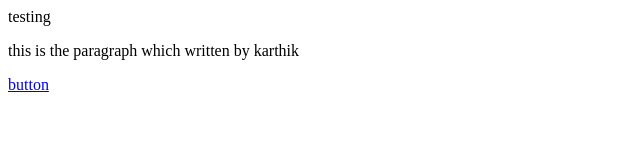
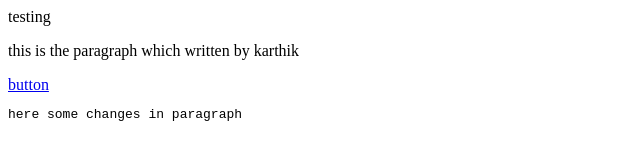
Before and after one commit to XcelevatorKarthik/SampleGit, a plain HTML site: page index.html in a window 1280 px wide. Shown: the whole page, without its empty margins (0-640 px from the left). Drawn offline with Linux system fonts and the light colour scheme.

Commit message:
another paragraph

```diff
--- a/index.html
+++ b/index.html
@@ -9,5 +9,6 @@ testing
 			<p> this is the paragraph which written by karthik</p>
 		</div>
 		<a href="ikhgujfsigusg.com">button</a>
+		<pre>here some changes in paragraph</pre>
 	</body>
 </html>
```
